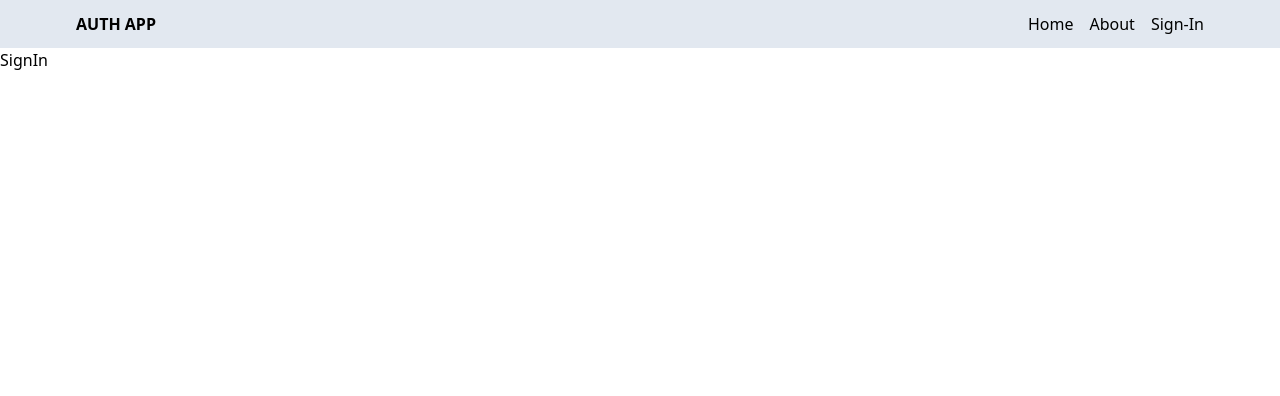
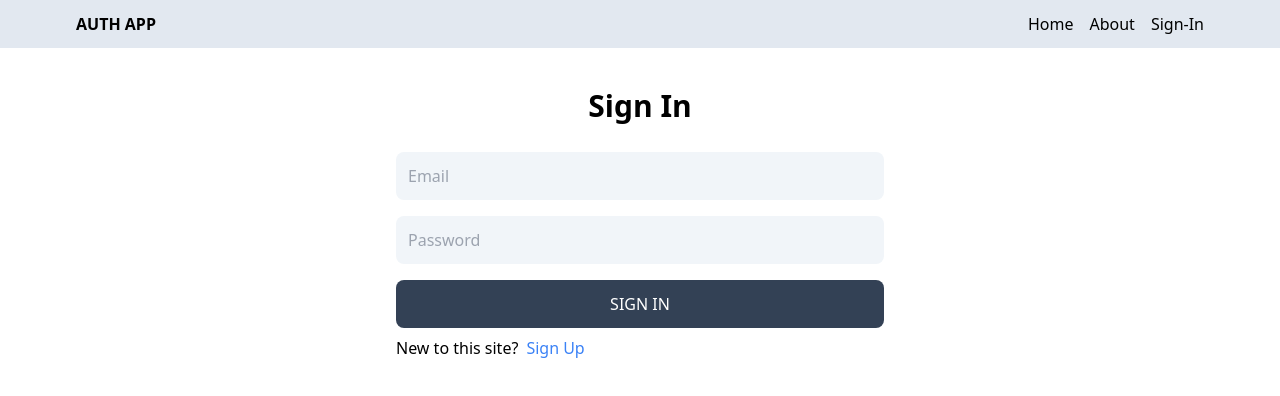
Before and after one commit to Debs5312/MERN-AUTH-APP, a React (Vite) app in the folder client/: page /sign-in in a window 1280 px wide. Shown: the top 396 px of the page. Built offline with nearby package versions, Linux system fonts and the light colour scheme.

Commit message:
Sign In funtionality

```diff
--- a/client/src/pages/SignIn.jsx
+++ b/client/src/pages/SignIn.jsx
@@ -1,5 +1,78 @@
+import { useState } from "react";
+import { Link, useNavigate } from "react-router-dom";
+
 const SignIn = () => {
-  return <div>SignIn</div>;
+  const [data, setData] = useState({});
+  const [error, setError] = useState(false);
+  const [loading, setLoading] = useState(false);
+  const [message, setMessage] = useState("");
+  const navigate = useNavigate();
+
+  const handleChange = (e) => {
+    setData({ ...data, [e.target.id]: e.target.value });
+  };
+
+  const handleSubmit = async (e) => {
+    e.preventDefault();
+    setLoading(true);
+    const res = await fetch("/api/auth/signin", {
+      method: "POST",
+      headers: {
+        "Content-Type": "application/json",
+      },
+      body: JSON.stringify(data),
+    });
+    const jsonResponse = await res.json();
+    setLoading(false);
+
+    if (!jsonResponse.success) {
+      setError(true);
+      setMessage(jsonResponse.message);
+      return;
+    } else {
+      setError(false);
+      navigate("/");
+    }
+  };
+
+  const displayErrorMessage = (message, cssClass) => {
+    return <p className={cssClass}>{message}</p>;
+  };
+
+  return (
+    <div className="p-3 max-w-lg mx-auto">
+      <h1 className="text-3xl text-center font-semibold my-7">Sign In</h1>
+      <form onSubmit={handleSubmit} className="flex flex-col gap-4">
+        <input
+          type="email"
+          placeholder="Email"
+          id="email"
+          className="bg-slate-100 p-3 rounded-lg"
+          onChange={handleChange}
+        />
+        <input
+          type="password"
+          placeholder="Password"
+          id="password"
+          className="bg-slate-100 p-3 rounded-lg"
+          onChange={handleChange}
+        />
+        <button
+          disabled={loading}
+          className="bg-slate-700 text-white p-3 rounded-lg uppercase hover:opacity-95 disabled:opacity-70"
+        >
+          {loading ? "...loading" : "Sign in"}
+        </button>
+      </form>
+      <div className="flex gap-2 pt-2">
+        <p>New to this site?</p>
+        <Link to="/sign-up">
+          <span className="text-blue-500">Sign Up</span>
+        </Link>
+      </div>
+      {error ? displayErrorMessage(message, "text-red-700 mt-5 p-1") : ""}
+    </div>
+  );
 };
 
 export default SignIn;
--- a/client/src/pages/SignUp.jsx
+++ b/client/src/pages/SignUp.jsx
@@ -1,11 +1,12 @@
 import { useState } from "react";
-import { Link } from "react-router-dom";
+import { Link, useNavigate } from "react-router-dom";
 
 const SignUp = () => {
   const [data, setData] = useState({});
   const [error, setError] = useState(false);
   const [loading, setLoading] = useState(false);
   const [message, setMessage] = useState("");
+  const navigate = useNavigate();
 
   const handleChange = (e) => {
     setData({ ...data, [e.target.id]: e.target.value });
@@ -31,6 +32,7 @@ const SignUp = () => {
     } else {
       setError(false);
       setMessage(jsonResponse.message);
+      navigate("/sign-in");
     }
   };
 
@@ -40,7 +42,7 @@ const SignUp = () => {
 
   return (
     <div className="p-3 max-w-lg mx-auto">
-      <h1 className="text-3xl text-center font-semibold my-7">SignUp</h1>
+      <h1 className="text-3xl text-center font-semibold my-7">Sign Up</h1>
       <form onSubmit={handleSubmit} className="flex flex-col gap-4">
         <input
           type="text"
```
Also changed, not shown: 1 other file (tests, documents, lock files or other folders).
